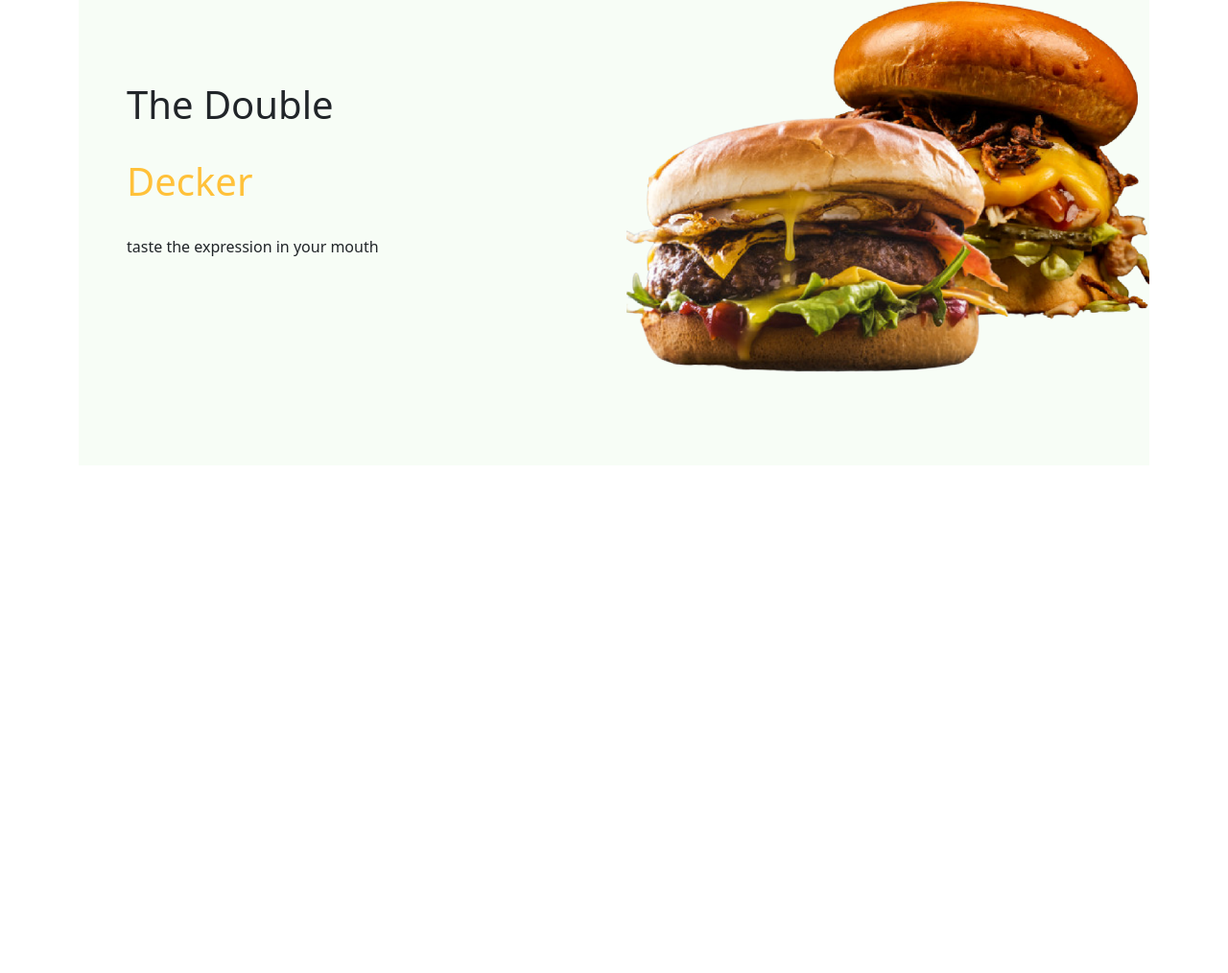
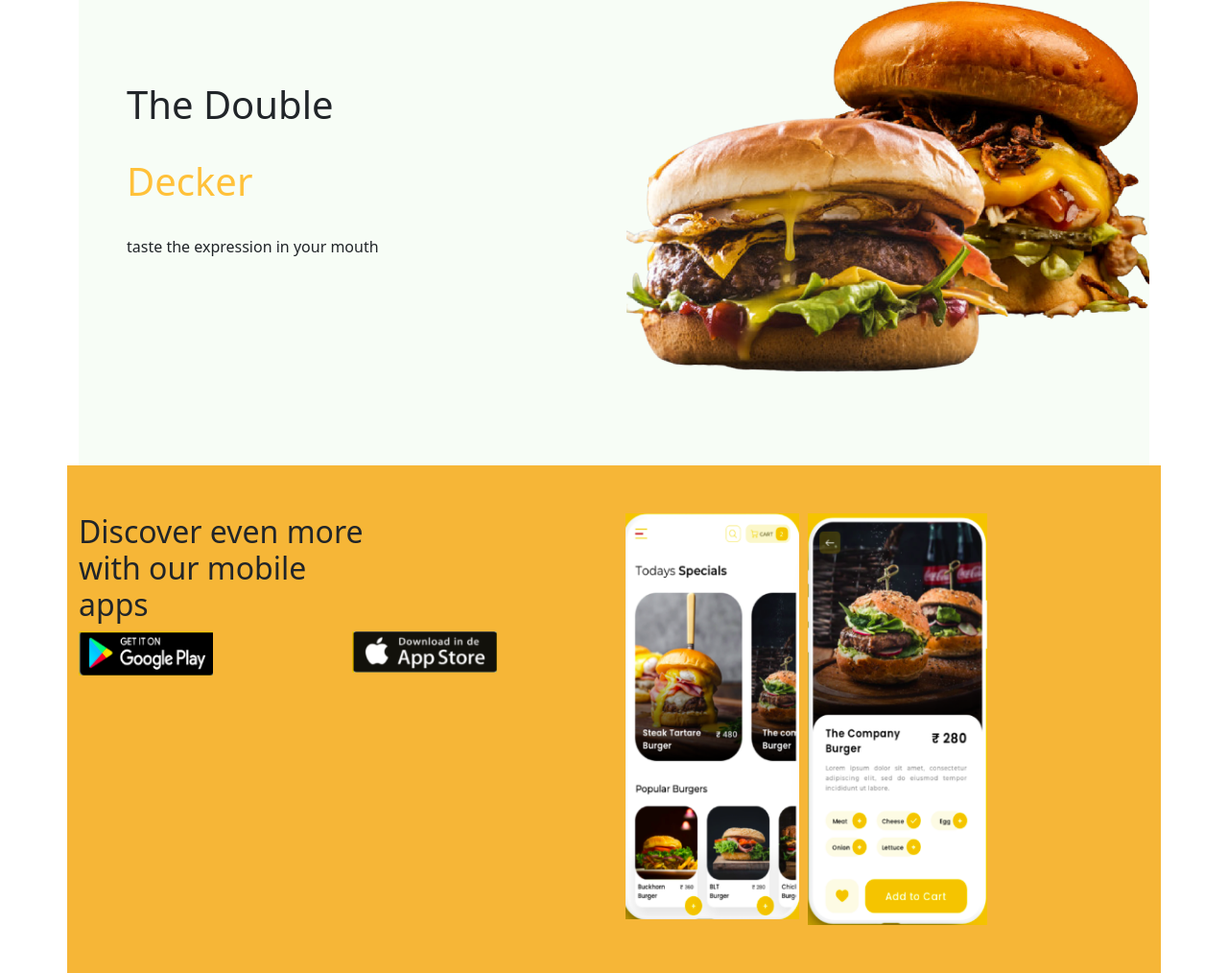
Before and after one commit to antonymburia/Burger_palace, a plain HTML site: page index.html in a window 1280 px wide. Shown: the part 2993-4007 px from the top of the page at 96% size. Before the commit the page ends 3478 px from the top, so only its background shows below. Drawn offline with nearby package versions, Linux system fonts and the light colour scheme.

Commit message:
create third section

```diff
--- a/index.html
+++ b/index.html
@@ -182,6 +182,38 @@
             </Div>
         </div>
 
+
+        <!--third section-->
+        <div class="row bgcol custom-padding">
+            <div class="col-6 col-md-6 ">
+                <div class="row">
+                    <h2>Discover even more <br> with our mobile <br> apps</h2>
+                </div>
+                <div class="row">
+                    <div class="col-6 col-md-6">
+                        <img src="images/googleplay.png" alt="">
+                    </div>
+                    <div class="col-6 col-md-6">
+                        <img src="images/appstore.png" alt="">
+                    </div>
+                </div>
+            </div>
+
+
+            <!--second row-->
+            <div class="col-6 col-md-4 ">
+               <div class="row">
+                   <div class="col-6 col-md-6 ">
+                       <img src="images/picture1.png" alt="">
+                   </div>
+                   <div class="col-6 col-md-6 ">
+                    <img src="images/picture2.png" alt="">
+                </div>
+            </div>
+        </div>
+        </div>
+
+
     </div>
 
 
```
